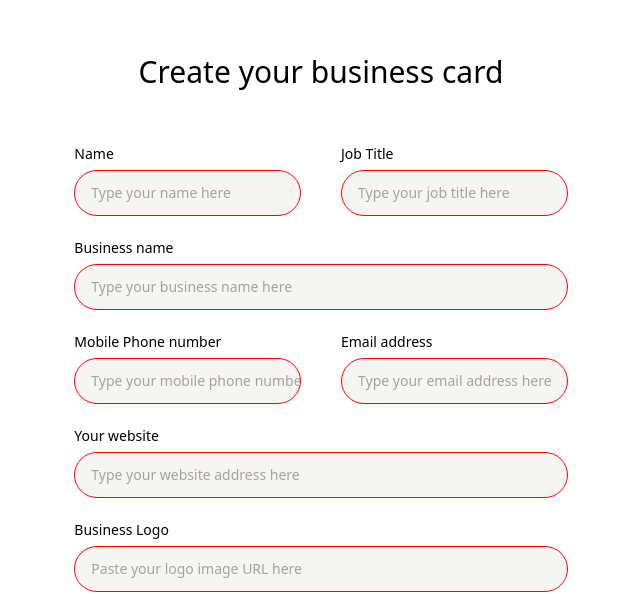
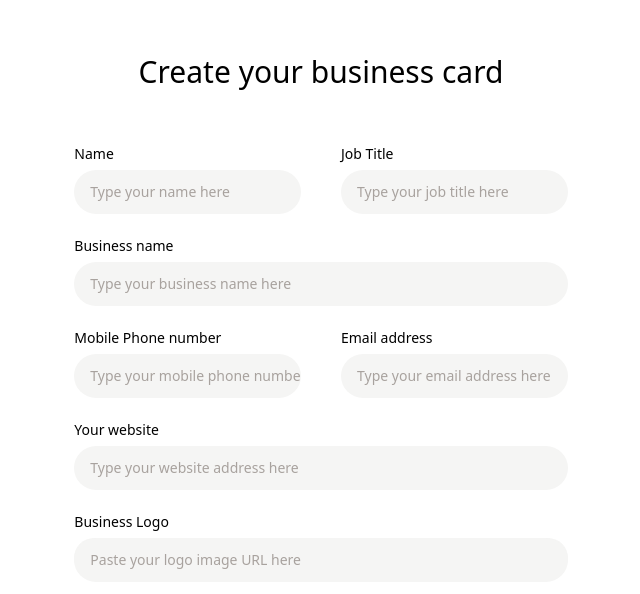
Before and after one commit to HalfElfAlistair/personalised-business-card, a React (Create React App) app: page / in a window 1280 px wide. Shown: the part 206-800 px from the top of the page, without its empty margins (319-959 px from the left). Built offline with nearby package versions, Linux system fonts and the light colour scheme; no server answers.

Commit message:
removing valid and invalid classes

```diff
--- a/src/index.css
+++ b/src/index.css
@@ -1,11 +1,3 @@
 @tailwind base;
 @tailwind components;
 @tailwind utilities;
-
-.valid {
-    border: solid 1px green;
-}
-
-.invalid {
-    border: solid 1px red;
-}
```
